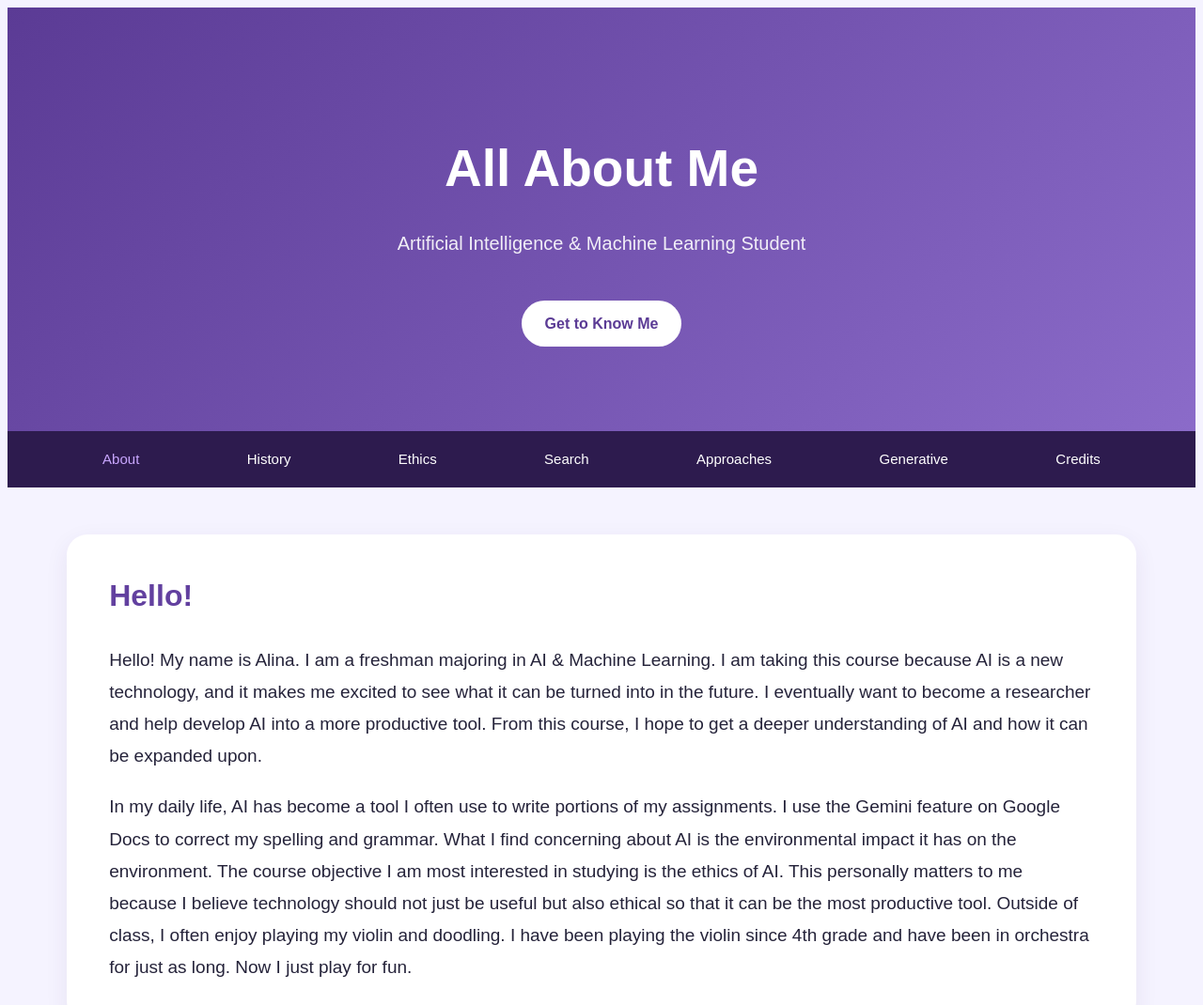
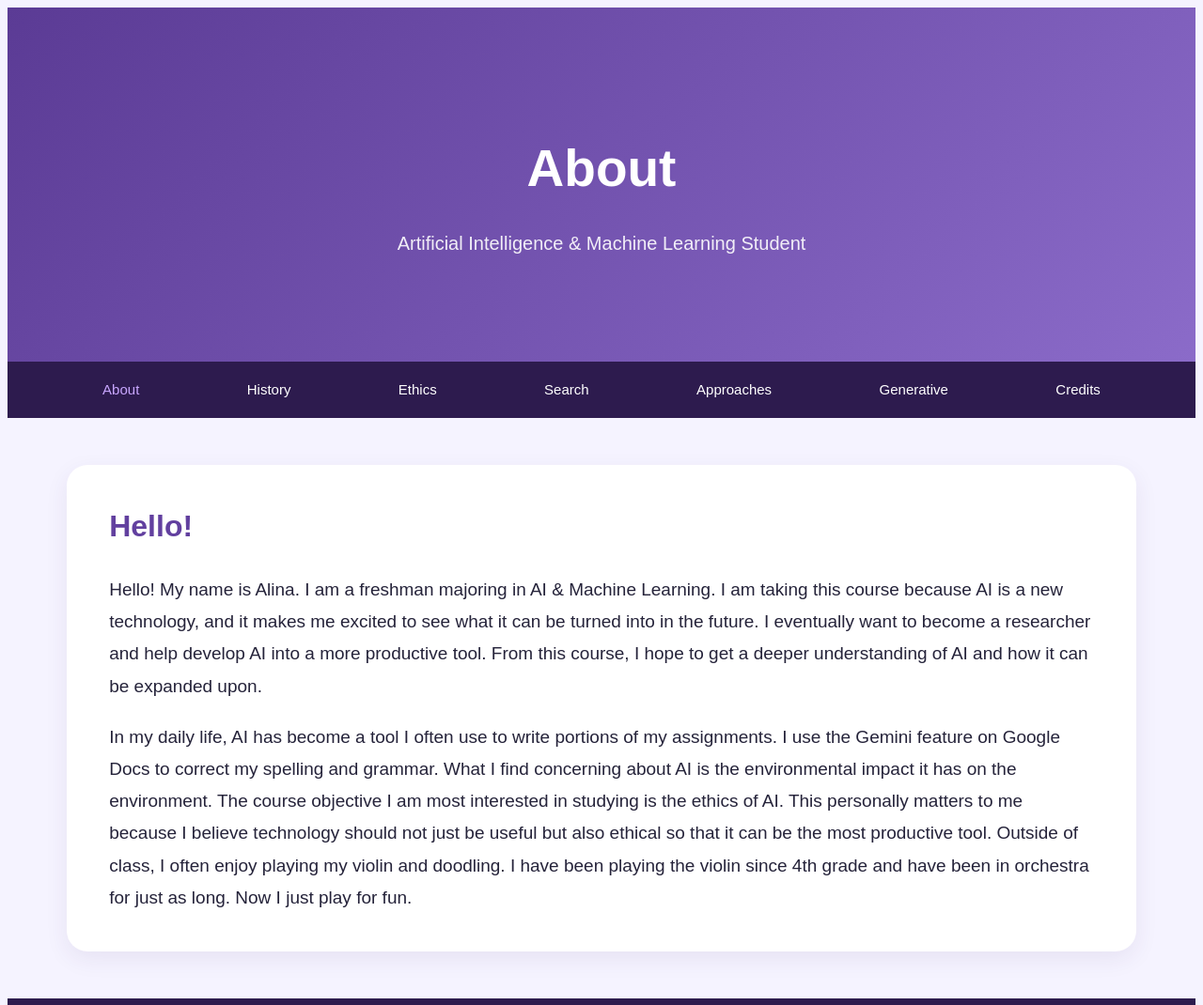
Before and after one commit to Nimueeofthelake/Portfolio-, a plain HTML site: page index.html in a window 1280 px wide. Shown: the top 1070 px of the page at 94% size. Drawn offline with Linux system fonts and the light colour scheme.

Commit message:
Update index.html

```diff
--- a/index.html
+++ b/index.html
@@ -11,10 +11,10 @@
 
 <body>
 
+
 <header>
-        <h1>All About Me</h1>
+    <h1>About</h1>
     <p>Artificial Intelligence &amp; Machine Learning Student</p>
-        <a href="#about" class="hero-button">Get to Know Me</a>
 </header>
 
 <nav>
@@ -26,6 +26,7 @@
     <a href="generative-ai.html">Generative</a>
     <a href="credits.html">Credits</a>
 </nav>
+
 
     <main>
         <section id="about">
```
Lines whose indentation alone changed are shown as unchanged.
